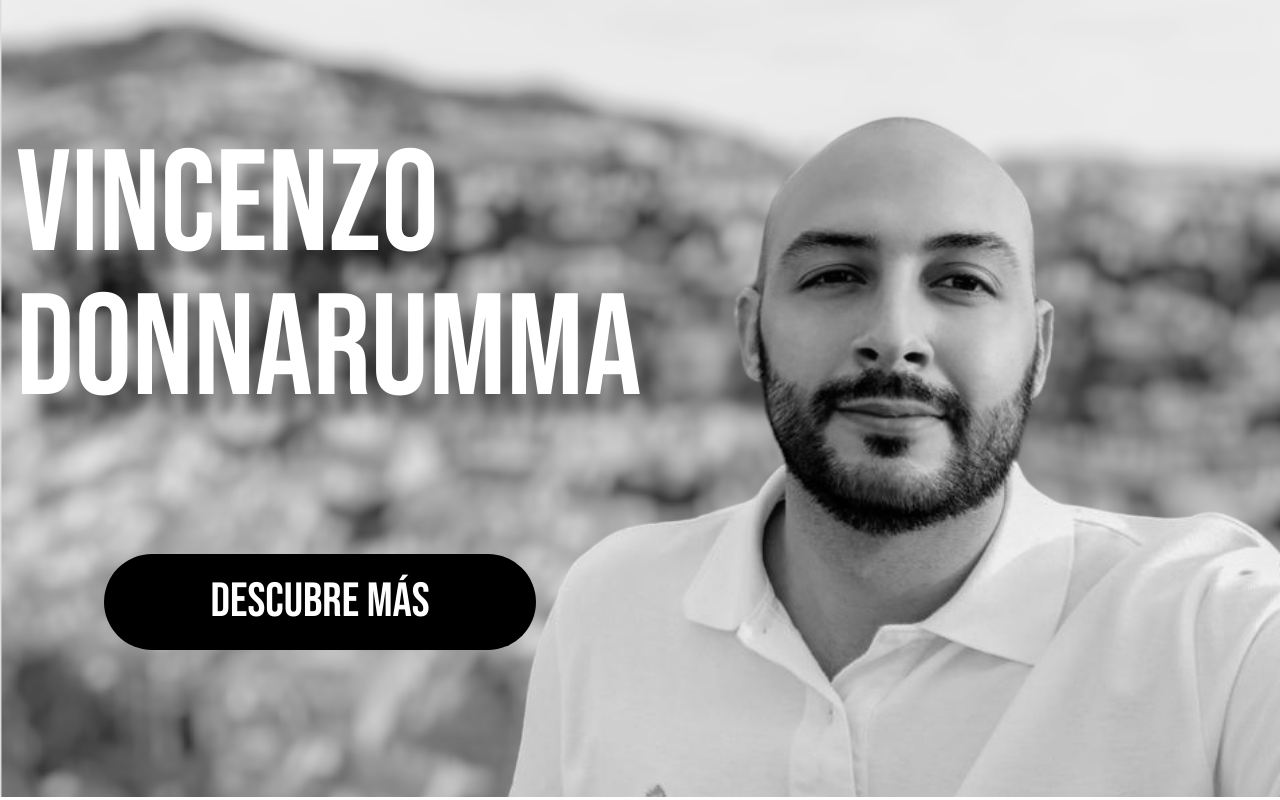
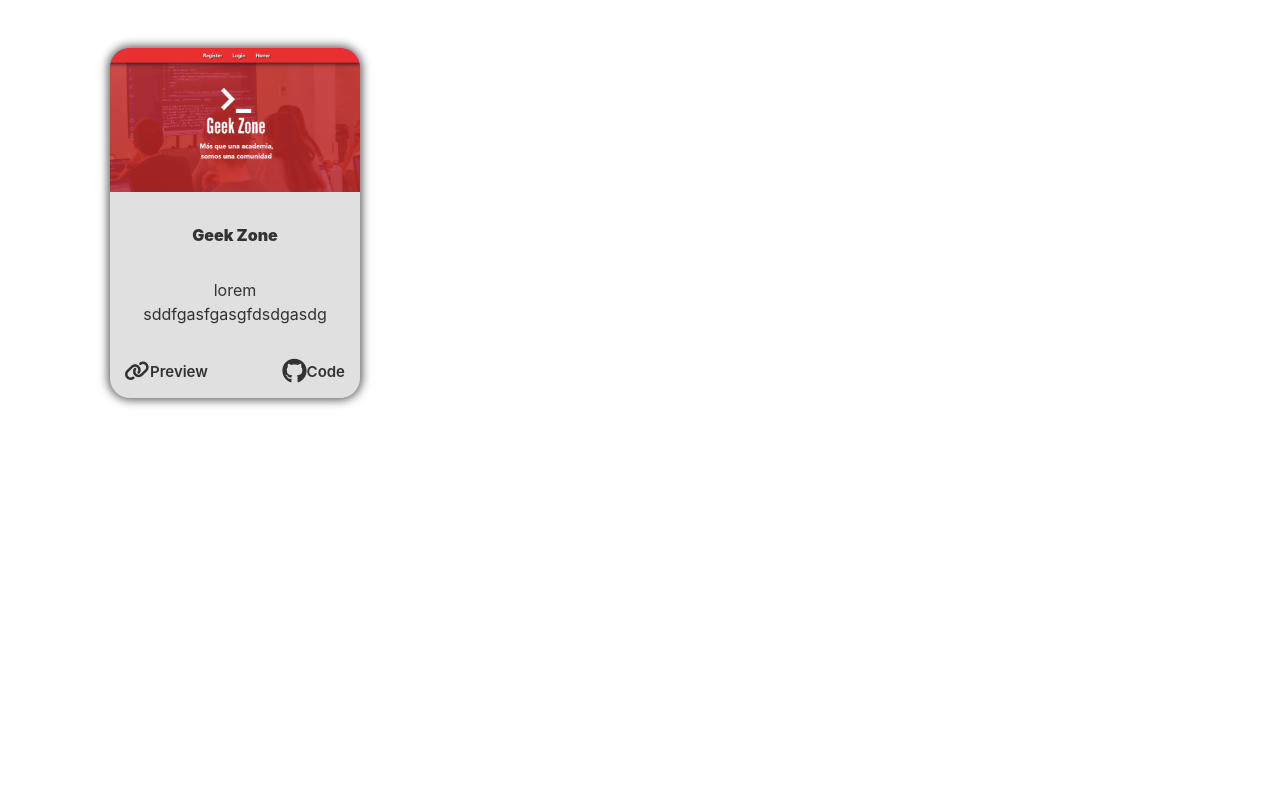
Before and after one commit to vincenzo2202/Portfolio_VincenzoDonnarumma, a React (Vite) app: page /portfolio in a window 1280 px wide. Before the commit this address led to /. Shown: the top 800 px of the page. Built offline with nearby package versions, Linux system fonts and the light colour scheme.

Commit message:
feat: added page and component to show portfolio projects

```diff
--- /dev/null
+++ b/src/common/PortfolioCard/PortfolioCard.css
@@ -0,0 +1,70 @@
+.card {
+    --font-color: #323232;
+    --bg-color: #e0e0e0;
+    width: 250px;
+    height: 350px;
+    border-radius: 20px;
+    background: var(--bg-color);
+    box-shadow: 0px 0px 10px 2px #5a5a5a;
+    display: flex;
+    flex-direction: column;
+    transition: .4s;
+    position: relative;
+  }
+
+  .card:hover {
+    transform: scale(1.02);
+
+    box-shadow: -9px 9px 18px #5a5a5a,
+    9px -9px 18px #ffffff;
+  }
+
+  .card__img {
+    width: 100%;
+    height: 100%;
+    object-fit: cover;
+    border-radius: 20px 20px 0 0;
+    background-color: blueviolet;
+  }
+
+  .card__descr-wrapper {
+    padding: 15px;
+    display: grid;
+  }
+
+  .card__title {
+    color: var(--font-color);
+    text-align: center;
+    margin-bottom: 15px;
+    font-weight: 900;
+    font-size: 16px;
+  }
+
+  .card__descr {
+    color: var(--font-color);
+  }
+
+  .svg {
+    width: 25px;
+    height: 25px;
+    transform: translateY(25%);
+    fill: var(--font-color);
+  }
+
+  .card__links {
+    margin-top: 10px;
+    display: flex;
+    justify-content: space-between;
+    align-self: flex-end;
+  }
+
+  .card__links .link {
+    color: var(--font-color);
+    font-weight: 600;
+    font-size: 15px;
+    text-decoration: none;
+  }
+
+  .card__links .link:hover {
+    text-decoration: underline;
+  }
--- /dev/null
+++ b/src/common/PortfolioCard/PortfolioCard.jsx
@@ -0,0 +1,31 @@
+import './PortfolioCard.css'
+
+export const PortfolioCard = ({cardImage, cardName, cardInfo, cardPreview, cardCode })=>{
+
+    return(
+        <>
+        <div class="card">
+  <div class="card__img"><img class="card__img" src={cardImage} alt={cardImage} /></div>
+  <div class="card__descr-wrapper">
+    <p class="card__title">
+    {cardName}
+  </p>
+  <p class="card__descr">
+  {cardInfo}
+  </p>
+  <div class="card__links">
+    <div>
+      <svg xmlns="http://www.w3.org/2000/svg" viewBox="0 0 640 512" class="svg">&lt;<path d="M562.8 267.7c56.5-56.5 56.5-148 0-204.5c-50-50-128.8-56.5-186.3-15.4l-1.6 1.1c-14.4 10.3-17.7 30.3-7.4 44.6s30.3 17.7 44.6 7.4l1.6-1.1c32.1-22.9 76-19.3 103.8 8.6c31.5 31.5 31.5 82.5 0 114L405.3 334.8c-31.5 31.5-82.5 31.5-114 0c-27.9-27.9-31.5-71.8-8.6-103.8l1.1-1.6c10.3-14.4 6.9-34.4-7.4-44.6s-34.4-6.9-44.6 7.4l-1.1 1.6C189.5 251.2 196 330 246 380c56.5 56.5 148 56.5 204.5 0L562.8 267.7zM43.2 244.3c-56.5 56.5-56.5 148 0 204.5c50 50 128.8 56.5 186.3 15.4l1.6-1.1c14.4-10.3 17.7-30.3 7.4-44.6s-30.3-17.7-44.6-7.4l-1.6 1.1c-32.1 22.9-76 19.3-103.8-8.6C57 372 57 321 88.5 289.5L200.7 177.2c31.5-31.5 82.5-31.5 114 0c27.9 27.9 31.5 71.8 8.6 103.9l-1.1 1.6c-10.3 14.4-6.9 34.4 7.4 44.6s34.4 6.9 44.6-7.4l1.1-1.6C416.5 260.8 410 182 360 132c-56.5-56.5-148-56.5-204.5 0L43.2 244.3z"></path></svg>
+      <a class="link" href={cardPreview}>Preview</a>
+    </div>
+    <div>
+      <svg xmlns="http://www.w3.org/2000/svg" viewBox="0 0 496 512" class="svg"><path d="M165.9 397.4c0 2-2.3 3.6-5.2 3.6-3.3.3-5.6-1.3-5.6-3.6 0-2 2.3-3.6 5.2-3.6 3-.3 5.6 1.3 5.6 3.6zm-31.1-4.5c-.7 2 1.3 4.3 4.3 4.9 2.6 1 5.6 0 6.2-2s-1.3-4.3-4.3-5.2c-2.6-.7-5.5.3-6.2 2.3zm44.2-1.7c-2.9.7-4.9 2.6-4.6 4.9.3 2 2.9 3.3 5.9 2.6 2.9-.7 4.9-2.6 4.6-4.6-.3-1.9-3-3.2-5.9-2.9zM244.8 8C106.1 8 0 113.3 0 252c0 110.9 69.8 205.8 169.5 239.2 12.8 2.3 17.3-5.6 17.3-12.1 0-6.2-.3-40.4-.3-61.4 0 0-70 15-84.7-29.8 0 0-11.4-29.1-27.8-36.6 0 0-22.9-15.7 1.6-15.4 0 0 24.9 2 38.6 25.8 21.9 38.6 58.6 27.5 72.9 20.9 2.3-16 8.8-27.1 16-33.7-55.9-6.2-112.3-14.3-112.3-110.5 0-27.5 7.6-41.3 23.6-58.9-2.6-6.5-11.1-33.3 2.6-67.9 20.9-6.5 69 27 69 27 20-5.6 41.5-8.5 62.8-8.5s42.8 2.9 62.8 8.5c0 0 48.1-33.6 69-27 13.7 34.7 5.2 61.4 2.6 67.9 16 17.7 25.8 31.5 25.8 58.9 0 96.5-58.9 104.2-114.8 110.5 9.2 7.9 17 22.9 17 46.4 0 33.7-.3 75.4-.3 83.6 0 6.5 4.6 14.4 17.3 12.1C428.2 457.8 496 362.9 496 252 496 113.3 383.5 8 244.8 8zM97.2 352.9c-1.3 1-1 3.3.7 5.2 1.6 1.6 3.9 2.3 5.2 1 1.3-1 1-3.3-.7-5.2-1.6-1.6-3.9-2.3-5.2-1zm-10.8-8.1c-.7 1.3.3 2.9 2.3 3.9 1.6 1 3.6.7 4.3-.7.7-1.3-.3-2.9-2.3-3.9-2-.6-3.6-.3-4.3.7zm32.4 35.6c-1.6 1.3-1 4.3 1.3 6.2 2.3 2.3 5.2 2.6 6.5 1 1.3-1.3.7-4.3-1.3-6.2-2.2-2.3-5.2-2.6-6.5-1zm-11.4-14.7c-1.6 1-1.6 3.6 0 5.9 1.6 2.3 4.3 3.3 5.6 2.3 1.6-1.3 1.6-3.9 0-6.2-1.4-2.3-4-3.3-5.6-2z"></path></svg>
+      <a class="link" href={cardCode}>Code</a>
+    </div>
+  </div>
+  </div>
+</div>
+        </>
+    );
+
+}
--- a/src/pages/Body/Body.jsx
+++ b/src/pages/Body/Body.jsx
@@ -1,5 +1,6 @@
 import { Navigate, Route, Routes, } from "react-router-dom"
 import { Home } from "../Home/Home"
+import { Portfolio } from "../Portfolio/Portfolio"
 
 export const Body = () => {
     return (
@@ -7,6 +8,7 @@ export const Body = () => {
             <Routes>
                 <Route path="*" element={<Navigate to="/" />} />
                 <Route path="/" element={<Home />} />
+                <Route path="/portfolio" element={<Portfolio />} />
             </Routes>
         </>
     )
--- /dev/null
+++ b/src/pages/Portfolio/Portfolio.css
@@ -0,0 +1,22 @@
+.portfolio-body{
+    width: 100vw;
+    height: 100vh;
+    margin: 0;
+    display: flex;
+    align-items: center;
+    flex-direction: column;
+}
+
+.portfolio-title{
+    width: 100%;
+    height: 3em;
+    display: flex;
+    align-items: center;
+    justify-content: center;
+}
+
+.content-portfolio {
+    display: grid;
+    grid-template-columns: repeat(4, 1fr);
+    gap: 20px;
+}
--- /dev/null
+++ b/src/pages/Portfolio/Portfolio.jsx
@@ -0,0 +1,24 @@
+import { PortfolioCard } from '../../common/PortfolioCard/PortfolioCard';
+import './Portfolio.css'
+
+import geekZone from '../../assets/geekzone.png'
+
+export const Portfolio = ()=>{
+
+
+
+    return(
+      <div className="portfolio-body">
+        <div className="portfolio-title">PORTFOLIO</div>
+        <div className="content-portfolio">
+            <PortfolioCard
+                cardImage={geekZone}
+                cardName='Geek Zone'
+                cardInfo= 'lorem sddfgasfgasgfdsdgasdg'
+                cardPreview='#'
+                cardCode='#'
+            />
+        </div>
+        </div>
+    );
+};
```
